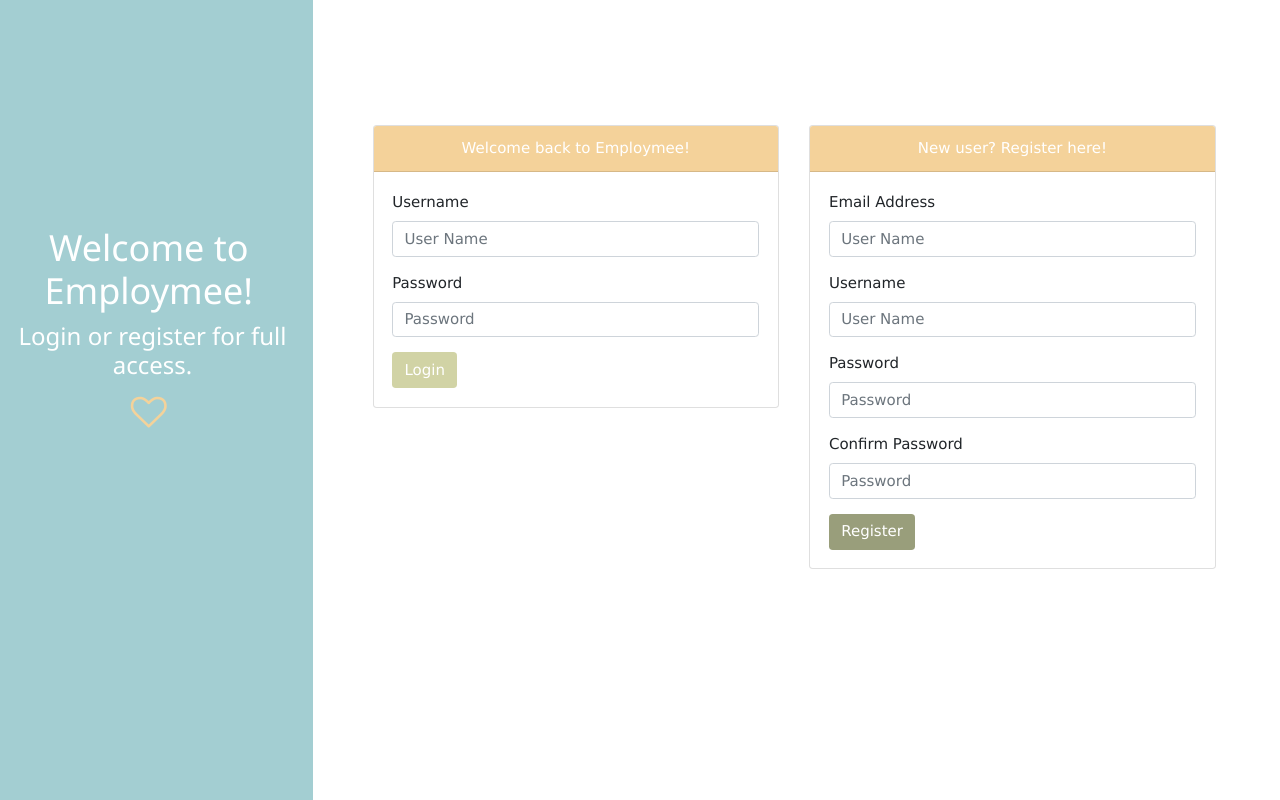
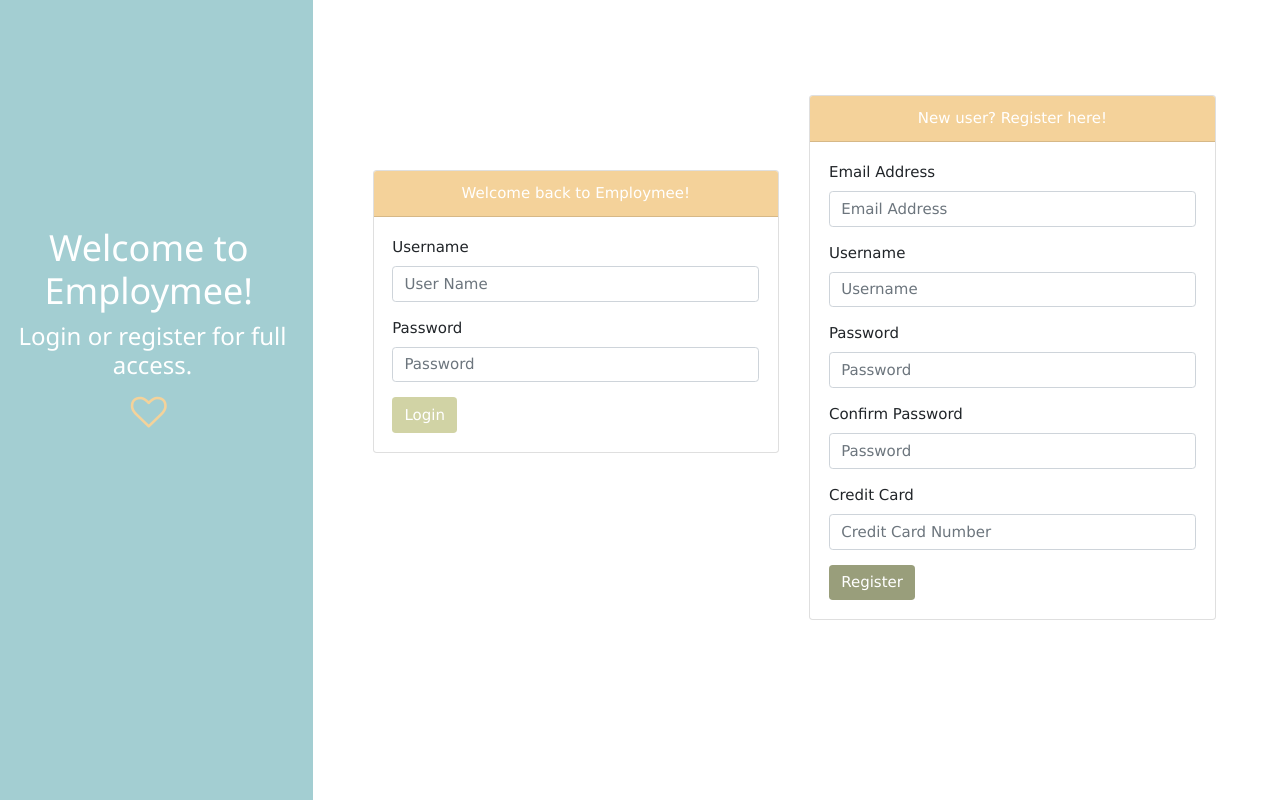
Before and after one commit to andrewzulaybar/employmee, a Django app: page /login in a window 1280 px wide. Run offline with Django 3.2, Linux system fonts and the light colour scheme; some libraries are stand-ins or nearby versions.

Commit message:
Updated login page to include credit card.

```diff
--- a/jobportal/templates/jobportal/login.html
+++ b/jobportal/templates/jobportal/login.html
@@ -11,7 +11,7 @@
         <h1 class="loginmsg loginmsgheart"><i class="fa fa-heart-o"></i></h1>
     </div>
 
-    <div class="col-sm-4 mt-5">
+    <div class="col-sm-4 mt-5 pt-5">
         <div class="card">
             <div class="card-header login-header">
                 <div class="text-md-center login-header-text">Welcome back to Employmee!</div>
@@ -37,7 +37,7 @@
 
 
     <div class="col-sm-4">
-        <div class="card mt-5">
+        <div class="card mt-3">
             <div class="card-header login-header">
                 <div class="text-md-center login-header-text">New user? Register here!</div>
             </div>
@@ -46,11 +46,11 @@
                     <form>
                         <div class="form-group">
                             <label>Email Address</label>
-                            <input type="text" class="form-control" placeholder="User Name">
+                            <input type="text" class="form-control" placeholder="Email Address">
                         </div>
                         <div class="form-group">
                             <label>Username</label>
-                            <input type="text" class="form-control" placeholder="User Name">
+                            <input type="text" class="form-control" placeholder="Username">
                         </div>
                         <div class="form-group">
                             <label>Password</label>
@@ -60,6 +60,10 @@
                             <label>Confirm Password</label>
                             <input type="password" class="form-control" placeholder="Password">
                         </div>
+                        <div class="form-group">
+                            <label>Credit Card</label>
+                            <input type="password" class="form-control" placeholder="Credit Card Number">
+                        </div>
                         <button type="submit" class="btn regbutton" style="color:white">Register</button>
                     </form>
                 </div>
```
